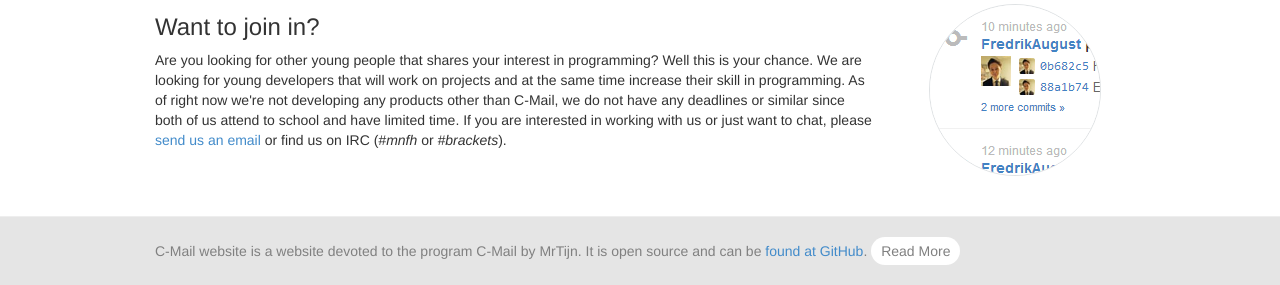
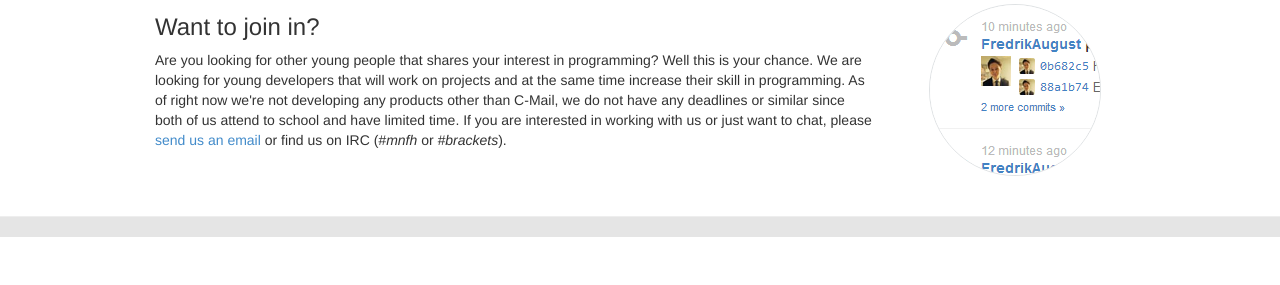
Before and after one commit to FredrikAugust/C-Mail-Website, a PHP site: page / in a window 1280 px wide. Shown: the part 1122-1407 px from the top of the page. After the commit the page ends 1359 px from the top, so only its background shows below. Run offline with PHP 8.4, Linux system fonts and the light colour scheme.

Commit message:
Removed the footer
Removed the footer so I can start over again

```diff
--- a/css/style.css
+++ b/css/style.css
@@ -35,10 +35,6 @@ div.jumbotron {
   font-size: 19px; }
 
 /* Footer */
-.mmmdesign {
-  color: grey;
-  margin: 0 0 20px 0; }
-
 .footer {
   background-color: #e5e5e5;
   margin-top: 40px; }
--- a/css/style.scss
+++ b/css/style.scss
@@ -54,10 +54,6 @@ div.jumbotron {
 
 /* Footer */
 
-.mmmdesign {
-	color: grey;
-    margin: 0 0 20px 0;
-}
 .footer {
     background-color: #e5e5e5;
     margin-top: 40px;
--- a/index.html
+++ b/index.html
@@ -107,10 +107,7 @@
     	<div class="footer">
     		<hr>
     		<div class="container">
-    		    <p class="mmmdesign">
-   		            C-Mail website is a website devoted to the program C-Mail by MrTijn. It is open source and can be <a href="https://github.com/FredrikAugust/C-Mail-Website">found at GitHub</a>.
-    		        <button type="button"><a href="about.html">Read More</a></button>
-    		    </p>
+
     		</div>
     	</div>
 
```
